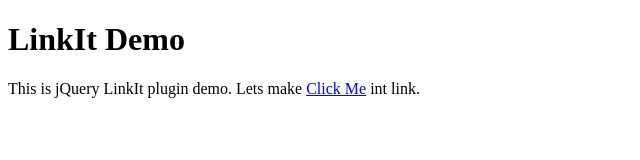
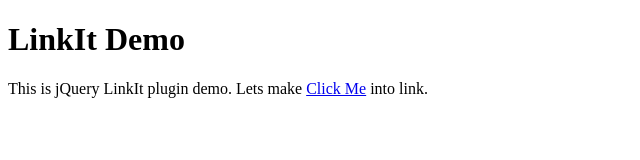
Before and after one commit to ferhoba/jquery.linkit.udemy, a plain HTML site: page index.html in a window 1280 px wide. Shown: the full height of the page, 0-640 px from the left. Drawn offline with Linux system fonts and the light colour scheme.

Commit message:
Correction of typo

```diff
--- a/index.html
+++ b/index.html
@@ -18,6 +18,6 @@
 </head>
 <body>
 <h1>LinkIt Demo</h1>
-<p>This is jQuery LinkIt plugin demo. Lets make <span>this text</span> int link.</p>
+<p>This is jQuery LinkIt plugin demo. Lets make <span>this text</span> into link.</p>
 </body>
 </html>
```
